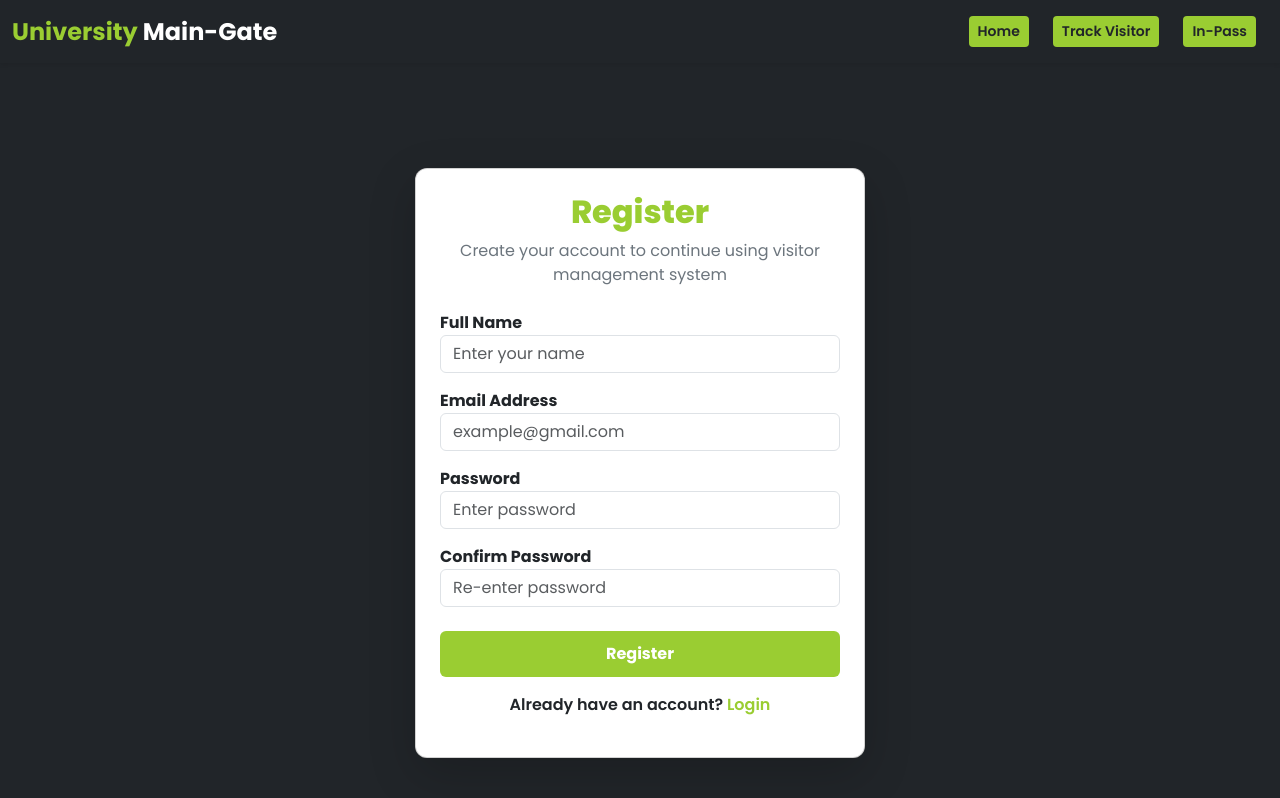
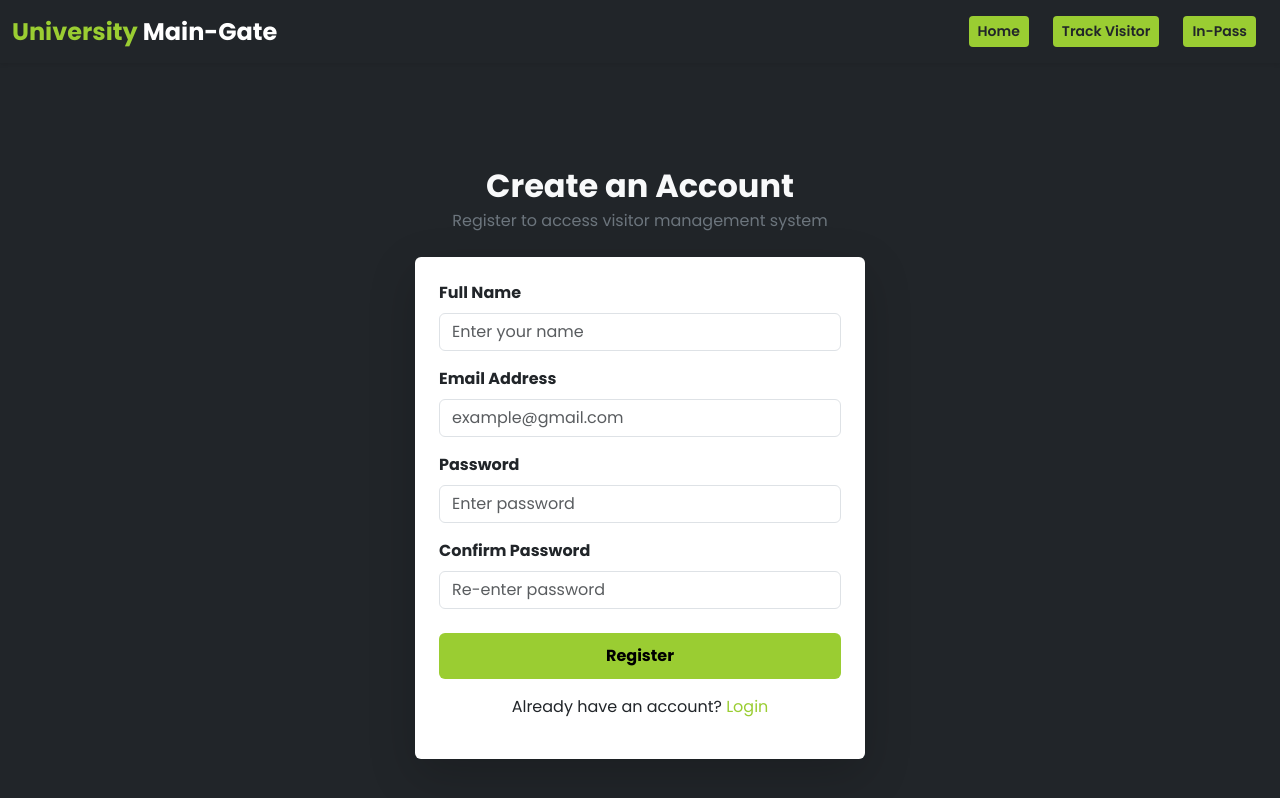
Before and after one commit to Hariiharan-Developer/Axios-Mern-project, a React (Vite) app in the folder client/: page /register in a window 1280 px wide. Shown: the top 798 px of the page. Built offline with nearby package versions, Linux system fonts and the light colour scheme.

Commit message:
Update Register.jsx

```diff
--- a/client/src/pages/Register.jsx
+++ b/client/src/pages/Register.jsx
@@ -1,98 +1,88 @@
-import React from "react";
-import "../App.css";
-import { useFormik } from "formik";
-import { FaPaperPlane } from "react-icons/fa";
-import api from "../API/axios";
-import { toast } from "react-toastify";
-import { validationSchema } from "../schema/validationSchema";
-import { Link, useNavigate } from "react-router-dom";
+import React from 'react'
+import '../App.css'
+import { useFormik } from 'formik'
+import { FaPaperPlane } from 'react-icons/fa'
+import api from '../API/axios'
+import { toast } from 'react-toastify'
+import { validationSchema } from '../schema/validationSchema'
+import { Link, useNavigate } from 'react-router-dom'
 
 const Register = () => {
-  const navigate = useNavigate();
+
+  const navigate = useNavigate()
 
   const onSubmit = async (value, action) => {
     try {
-      const res = await api.post("/user/register", value);
-      localStorage.setItem("token", res.data.token);
+      const res = await api.post('/user/register', value)
+      localStorage.setItem('token', res.data.token)
 
-      toast.success("User Registered Successfully!", {
-        position: "top-center",
+      toast.success('User Registered Successfully!', {
+        position: 'top-center',
         autoClose: 3000,
         style: {
           backgroundColor: "black",
           color: "white",
           borderRadius: "10px",
-        },
-      });
+        }
+      })
 
-      action.resetForm();
-      navigate("/inpass");
+      action.resetForm()
+      navigate('/inpass')
     } catch (error) {
-      toast.error(error.response?.data?.message || "Something went wrong", {
-        position: "top-center",
+      toast.error(error.response?.data?.message || 'Something went wrong', {
+        position: 'top-center',
         autoClose: 3000,
         style: {
           backgroundColor: "black",
           color: "white",
           borderRadius: "10px",
-        },
-      });
         }
-    action.setSubmitting(false);
-  };
+      })
+    }
+    action.setSubmitting(false)
+  }
 
   const {
-    values,
-    handleChange,
-    handleBlur,
-    errors,
-    handleSubmit,
-    touched,
-    isSubmitting,
+    values, handleChange, handleBlur,
+    errors, handleSubmit, touched, isSubmitting
   } = useFormik({
     initialValues: {
-      name: "",
-      email: "",
-      password: "",
-      cpassword: "",
+      name: '',
+      email: '',
+      password: '',
+      cpassword: ''
     },
     validationSchema: validationSchema,
-    onSubmit,
-  });
+    onSubmit
+  })
 
   return (
-    <div className="d-flex justify-content-center align-items-center vh-100 bg-dark p-3">
-      <div
-        className="card shadow-lg p-4"
+    <div className="bg-dark d-flex flex-column justify-content-center align-items-center"
+      style={{ minHeight: "100vh", padding: "20px" }}>
+
+      <h2 className="text-center fw-bold text-light mb-1">
+        Create an Account
+      </h2>
+      <p className="text-center text-secondary mb-4">
+        Register to access visitor management system
+      </p>
+
+      <form
+        onSubmit={handleSubmit}
+        className="p-4 shadow-lg bg-white rounded"
         style={{
           width: "100%",
-          maxWidth: "450px",
-          borderRadius: "12px",
+          maxWidth: "450px",       // mobile = full width, desktop = 450px
         }}
       >
-        <h2
-          className="text-center mb-2"
-          style={{ fontWeight: 800, color: "yellowgreen" }}
-        >
-          Register
-        </h2>
-        <p className="text-center text-secondary mb-4">
-          Create your account to continue using visitor management system
-        </p>
 
-        <form onSubmit={handleSubmit}>
-          {/* NAME */}
+        {/* Name */}
         <div className="mb-3">
-            <label htmlFor="name" className="fw-bold">
-              Full Name
-            </label>
+          <label className="form-label fw-bold">Full Name</label>
           <input
-              className={`form-control ${
-                errors.name && touched.name ? "is-invalid" : ""
-              }`}
+            className={`form-control ${touched.name && errors.name ? "is-invalid" : ""}`}
             type="text"
             name="name"
-              id="name"
             placeholder="Enter your name"
             value={values.name}
             onChange={handleChange}
@@ -103,18 +93,13 @@ const Register = () => {
           )}
         </div>
 
-          {/* EMAIL */}
+        {/* Email */}
         <div className="mb-3">
-            <label htmlFor="email" className="fw-bold">
-              Email Address
-            </label>
+          <label className="form-label fw-bold">Email Address</label>
           <input
-              className={`form-control ${
-                errors.email && touched.email ? "is-invalid" : ""
-              }`}
+            className={`form-control ${touched.email && errors.email ? "is-invalid" : ""}`}
             type="email"
             name="email"
-              id="email"
             placeholder="example@gmail.com"
             value={values.email}
             onChange={handleChange}
@@ -125,18 +110,13 @@ const Register = () => {
           )}
         </div>
 
-          {/* PASSWORD */}
+        {/* Password */}
         <div className="mb-3">
-            <label htmlFor="password" className="fw-bold">
-              Password
-            </label>
+          <label className="form-label fw-bold">Password</label>
           <input
-              className={`form-control ${
-                errors.password && touched.password ? "is-invalid" : ""
-              }`}
+            className={`form-control ${touched.password && errors.password ? "is-invalid" : ""}`}
             type="password"
             name="password"
-              id="password"
             placeholder="Enter password"
             value={values.password}
             onChange={handleChange}
@@ -147,18 +127,13 @@ const Register = () => {
           )}
         </div>
 
-          {/* CONFIRM PASSWORD */}
+        {/* Confirm Password */}
         <div className="mb-3">
-            <label htmlFor="cpassword" className="fw-bold">
-              Confirm Password
-            </label>
+          <label className="form-label fw-bold">Confirm Password</label>
           <input
-              className={`form-control ${
-                errors.cpassword && touched.cpassword ? "is-invalid" : ""
-              }`}
+            className={`form-control ${touched.cpassword && errors.cpassword ? "is-invalid" : ""}`}
             type="password"
             name="cpassword"
-              id="cpassword"
             placeholder="Re-enter password"
             value={values.cpassword}
             onChange={handleChange}
@@ -169,39 +144,31 @@ const Register = () => {
           )}
         </div>
 
-          {/* SUBMIT BUTTON */}
+        {/* Submit */}
         <button
           type="submit"
-            className="btn w-100 mt-2 text-white"
+          className="btn w-100 fw-bold mt-2"
           style={{
             backgroundColor: "yellowgreen",
-              fontWeight: "700",
+            color: "black",
             padding: "10px",
           }}
         >
-            {isSubmitting ? (
-              <>
+          {isSubmitting ? <>
             <FaPaperPlane /> Submitting...
-              </>
-            ) : (
-              "Register"
-            )}
+          </> : "Register"}
         </button>
 
-          {/* NAVIGATE */}
-          <p className="text-center mt-3" style={{ fontWeight: "600" }}>
+        <p className="text-center mt-3">
           Already have an account?{" "}
-            <Link
-              to="/"
-              style={{ color: "yellowgreen", textDecoration: "none" }}
-            >
+          <Link to="/" style={{ color: "yellowgreen", textDecoration: "none" }}>
             Login
           </Link>
         </p>
+
       </form>
     </div>
-    </div>
-  );
-};
+  )
+}
 
-export default Register;
+export default Register
```
Lines whose indentation alone changed are shown as unchanged.
